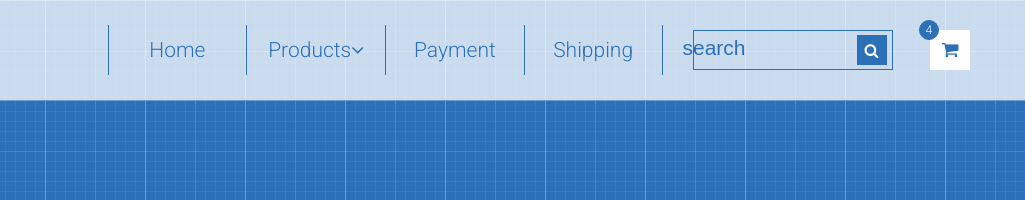
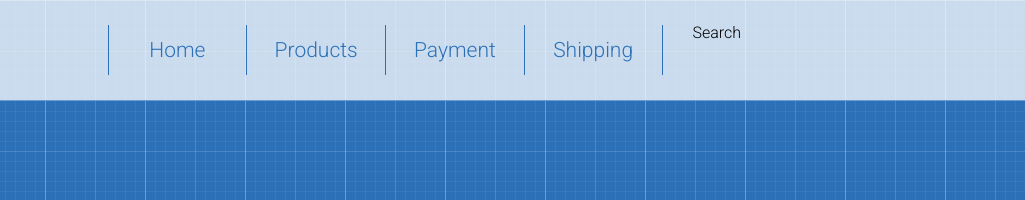
Before and after one commit to Volodymyr-VNB/Shop1, a plain HTML site: page index.html in a window 1280 px wide. Shown: the top 200 px of the page, 255-1280 px from the left. Drawn offline with Linux system fonts and the light colour scheme.

Commit message:
povernew new

```diff
--- a/index.html
+++ b/index.html
@@ -16,10 +16,6 @@
       href="https://fonts.googleapis.com/css2?family=Roboto:wght@300;700&display=swap"
       rel="stylesheet"
     />
-    <link
-      rel="stylesheet"
-      href="https://cdnjs.cloudflare.com/ajax/libs/font-awesome/4.7.0/css/font-awesome.min.css"
-    />
   </head>
   <body>
     <header class="header">
@@ -34,45 +30,13 @@
             <nav>
               <ul class="menu">
                 <li><a href="">Home</a></li>
-                <li>
-                  <a href=""
-                    >Products<i
-                      class="fa fa-angle-down"
-                      style="font-size: 20px"
-                    ></i>
-                  </a>
-                  <div class="col-3-down">
-                    <ul class="menu-down">
-                      <li><a href="">Lorem inpsum dolor</a></li>
-                      <li><a href="">Sit amet</a></li>
-                      <li><a href="">Consectetur adipisicing</a></li>
-                      <li><a href="">Tempor incididunt</a></li>
-                      <li><a href="">Dolore magna aliqua</a></li>
-                      <li><a href="">Ut enim ad minim veniam</a></li>
-                      <li><a href="">Quis nostrud</a></li>
-                    </ul>
-                  </div>
-                </li>
+                <li><a href="">Products</a></li>
                 <li><a href="">Payment</a></li>
                 <li><a href="">Shipping</a></li>
               </ul>
             </nav>
           </div>
-          <div class="col-3">
-            <div class="widht-3">
-              <div class="search-box">
-                <input type="text" class="search-txt" placeholder="search" />
-                <a class="search-btn" href="#">
-                  <i class="fa fa-search"></i>
-                </a>
-              </div>
-              <div class="number">
-                <p>4</p>
-              </div>
-
-              <div class="shop-cart"><i class="fa fa-shopping-cart"></i></div>
-            </div>
-          </div>
+          <div class="col-3">Search</div>
         </div>
       </div>
     </header>
--- a/style.css
+++ b/style.css
@@ -28,7 +28,6 @@ body{
     max-width: 50%;
     flex: 0 0 50%;
 }
-
 .header{
 display: flex;
 height: 100px;
@@ -37,7 +36,6 @@ background-color: rgba(255, 255, 255, 0.75);
 }
 .menu{
     display: flex;
-    position: relative;
 
 }
 .menu li{
@@ -61,116 +59,3 @@ background-color: rgba(255, 255, 255, 0.75);
     background-color: #2c71b8;
     color: white;
 }
-.menu-down {
-    display: none;
-
-        position: absolute;
-        top: 100%;
-        margin-left: -16px;
-}
-.menu li:hover .menu-down{
-    display: flex;
-    flex-direction: column;
-}
-.menu-down li {
-    width: 280px;
-}
-.col-3-down{
-    max-width: calc(50% + 16px);
-    flex: 0 0 50%;
-}
-.menu-down a{
-    display: block;
-    height: 40px;
-    text-decoration: none;
-    background-color: #2c71b8;
-    color: white;
-    text-align: left;
-    line-height: 40px;
-    font-size: 21px;
-    padding-left: 20px;
-}
-.menu-down a:hover{
-    background-color: white;
-    color: #2c71b8;
-}
-
-.search-txt {
-    border: none;
-    background: none;
-    color: #235a93;
-    font-size: 16px;
-    transition: 0.4s;
-    line-height: 40px;
-    font-weight: lighter;
-    }
-.search-box {
-        border: 1px solid #2c71b8;
-        height: 40px;
-        width: 200px;
-        display: flex;
-        position: relative;
-        justify-content: flex-end;
-        margin: 5px  0px;
-        }
-.search-btn {
-width: 30px;
-height: 30px;
- display: flex;
-            background: #2c71b8;
-            position: absolute;
-            align-self: flex-end;
-            justify-content: center;
-            align-items: center;
-            color: white;
-            text-decoration:none;
-            font-size: 15px;
-            top: 50%;
-            transform: translateY(-50%);
-            margin-right: 5px;
-            }
-.shop-cart{
-display: flex;
-font-size: 18px;
-color:#2c71b8;
-background-color: white;
-width: 40px;
-height: 40px;
-justify-content: center;
-align-items: center;
-margin-left: 15px;
-
-}
-.widht-3{
-    display: flex;
-    flex-direction: row;
-    align-items: center;
-    justify-content:space-between;
-    margin-right: -15px;
-
-}
-.number {
-    display: flex;
-    align-items: flex-end;
-    margin-right: -30px;
-    margin-top: -20px;
-}
-.number p{
-    display: flex;
-    background-color: #2c71b8;
-    position: absolute;
-    border: 1px solid #2c71b8;
-    height: 20px;
-    width: 20px;
-    border-radius: 10px;
-    font-size: 12px;
-    color: white;
-    justify-content: center;
-    align-items: center;
-
-}
-input::placeholder{
-    color: #2c71b8;
-    font-size: 21px;
-
-    }
```
